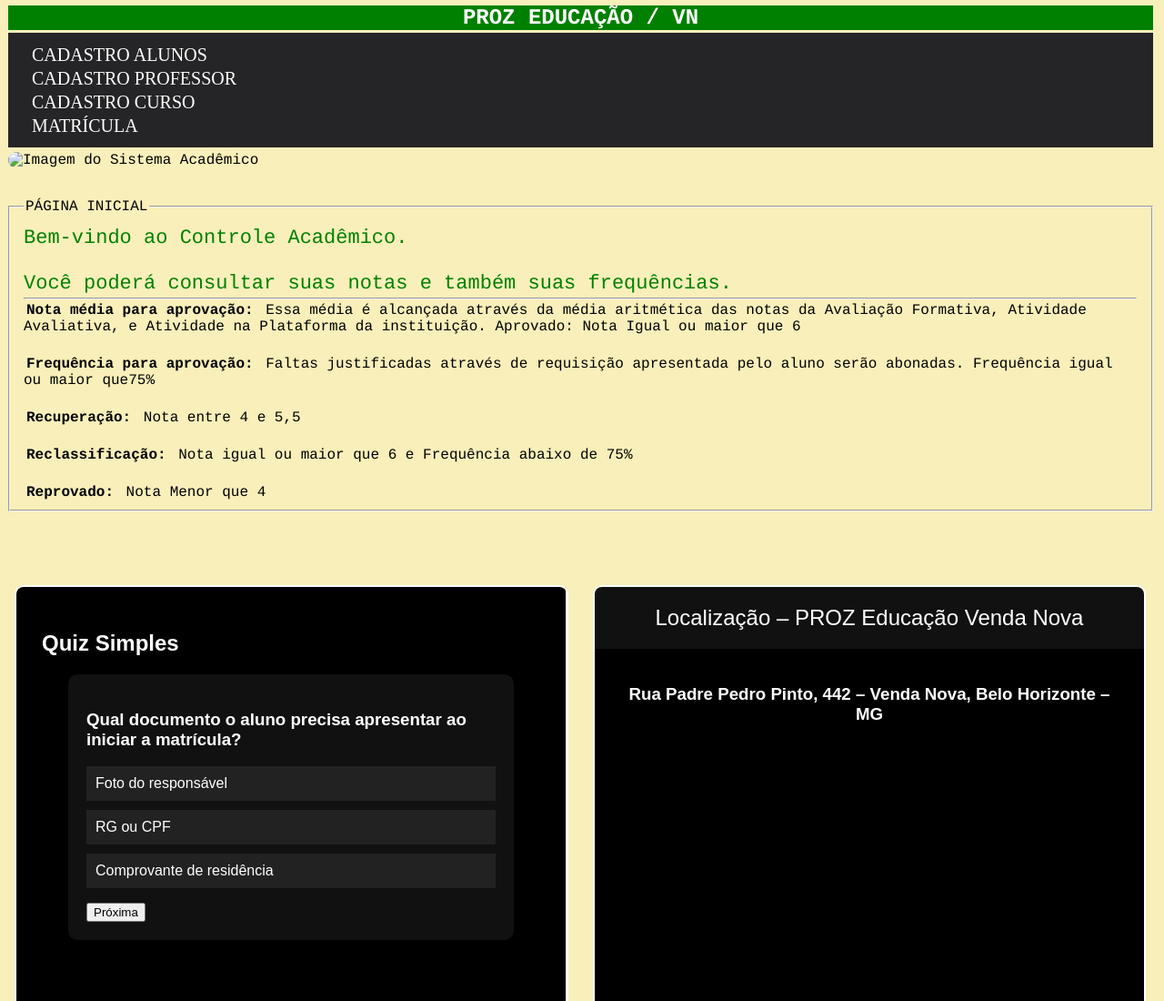
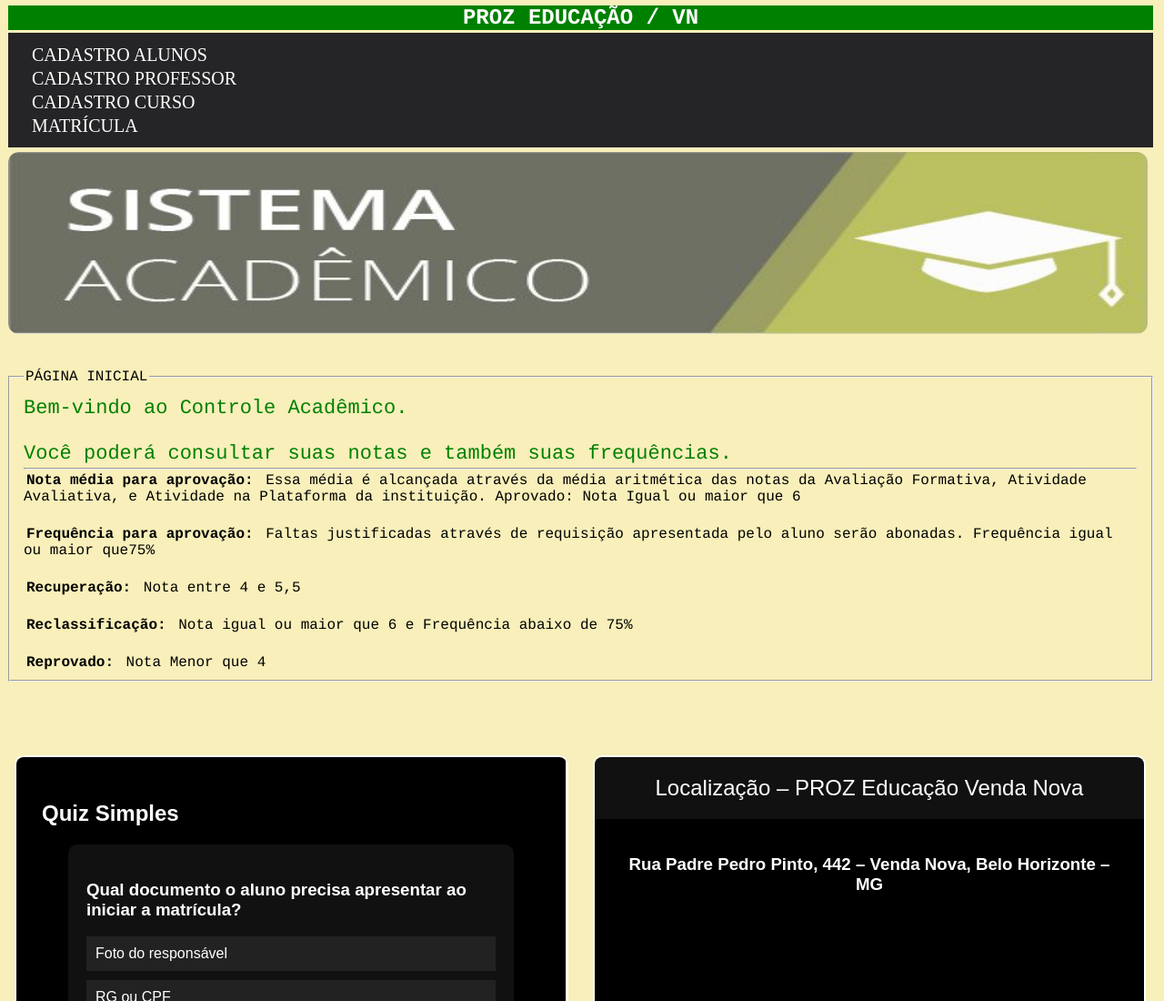
Before and after one commit to wanderleylb/SistemaAcademico_SistemasInteligentes, a plain HTML site: page index.html in a window 1280 px wide. Shown: the top 1100 px of the page at 91% size. Drawn offline with Linux system fonts and the light colour scheme.

Commit message:
index.html

```diff
--- a/index.html
+++ b/index.html
@@ -41,7 +41,7 @@
     </ul>
 
 <!-- Imagem da página inicial do sistema -->
-<img id="banner" src="imagem/logotipo.jpg" alt="Imagem do Sistema Acadêmico">
+<img id="banner" src="imagens/logotipo.jpg" alt="Imagem do Sistema Acadêmico">
 
 <!-- Caixa de informações com título -->
 <fieldset>
```
